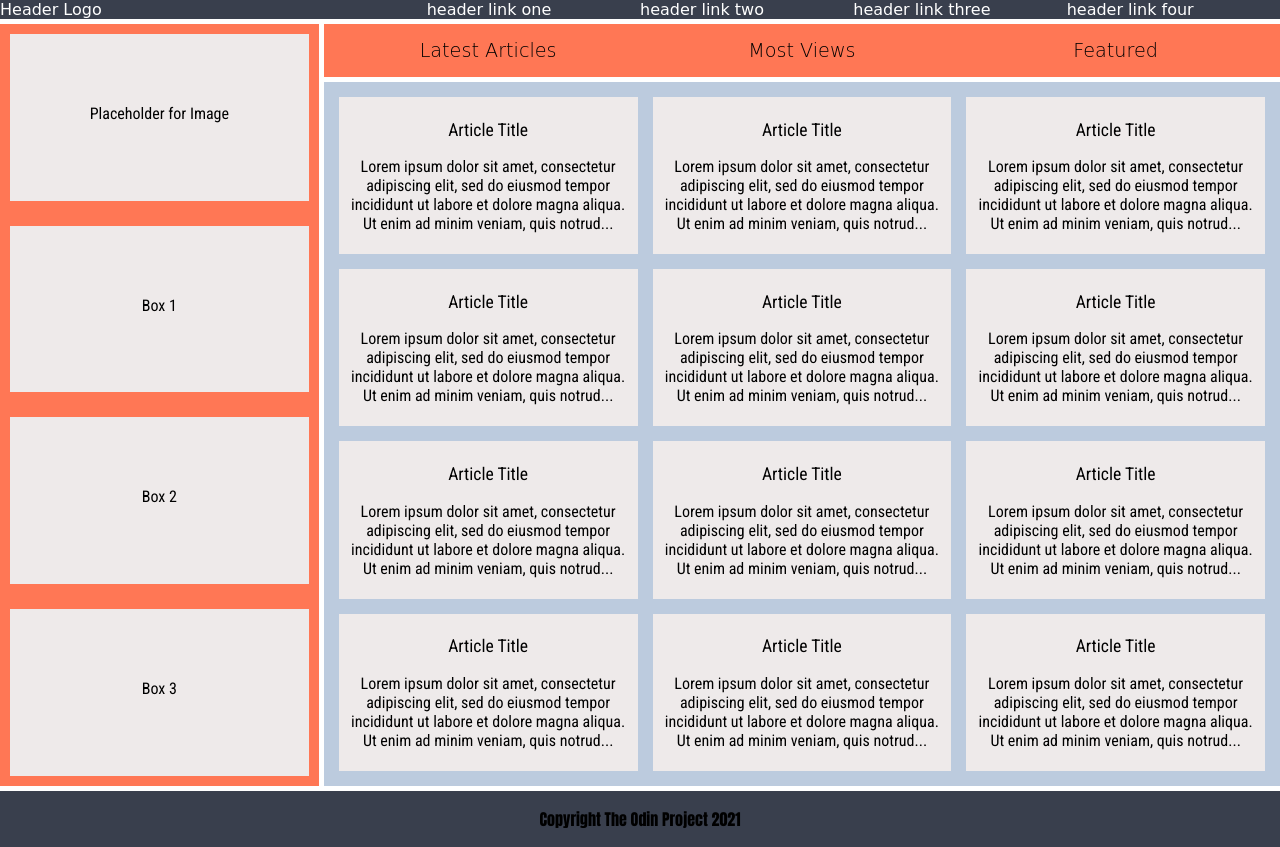
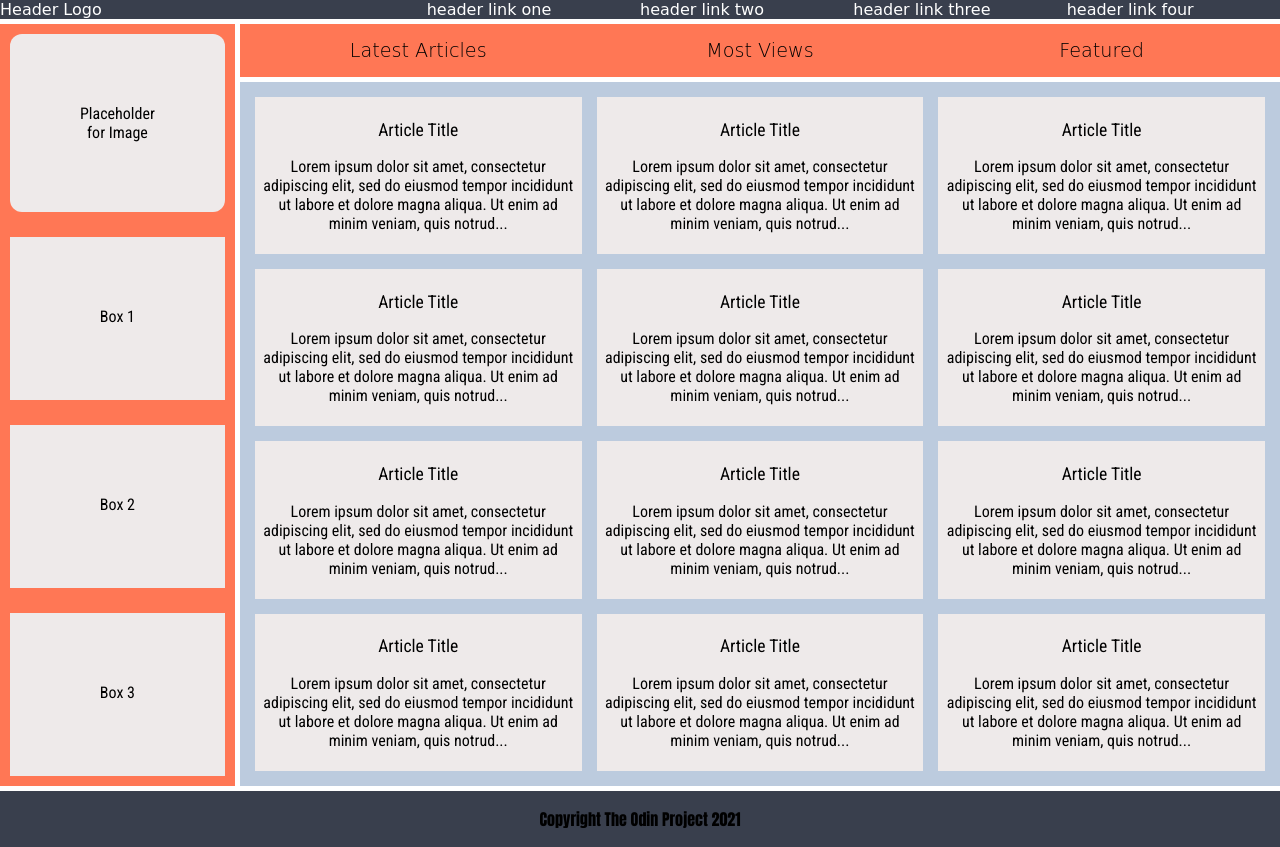
Before and after one commit to BlasioGodi/Advanced-HTML-and-CSS, a plain HTML site: page 03-grid-layout-3/index.html in a window 1280 px wide. Drawn offline with Linux system fonts and the light colour scheme; a web font is replaced by a local one.

Commit message:
Style updated for responsive resizing

```diff
--- a/03-grid-layout-3/index.html
+++ b/03-grid-layout-3/index.html
@@ -25,7 +25,7 @@
       <div>header link four</div>
     </div>
     <div class="sidebar">
-      <div class="sidebar-con">Placeholder for Image</div>
+      <div class="sidebar-con place-holder">Placeholder for Image</div>
       <div class="sidebar-con">Box 1</div>
       <div class="sidebar-con">Box 2</div>
       <div class="sidebar-con">Box 3</div>
--- a/03-grid-layout-3/style.css
+++ b/03-grid-layout-3/style.css
@@ -20,7 +20,7 @@ body {
 
 .container {
   display: grid;
-  grid-template-columns: 1fr 3fr;
+  grid-template-columns: 0.5fr 3fr;
   grid-template-rows: 0.5fr 0.3fr 5fr 0.5fr;
   gap: 5px;
   height: 100vh;
@@ -54,6 +54,10 @@ body {
   padding: 70px;
   margin: 0%;
   font-family: var(--body-text);
+}
+
+.place-holder {
+  border-radius: 12px;
 }
 
 .nav {
```
